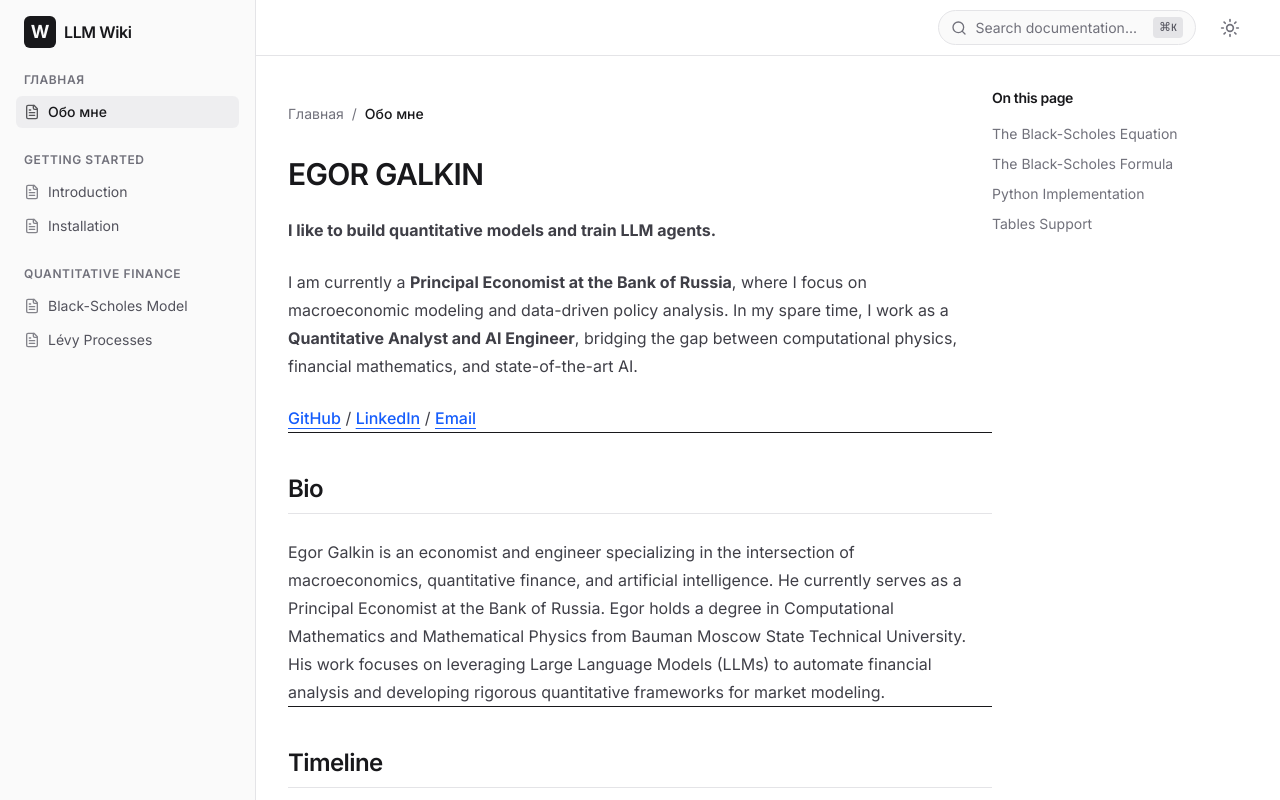
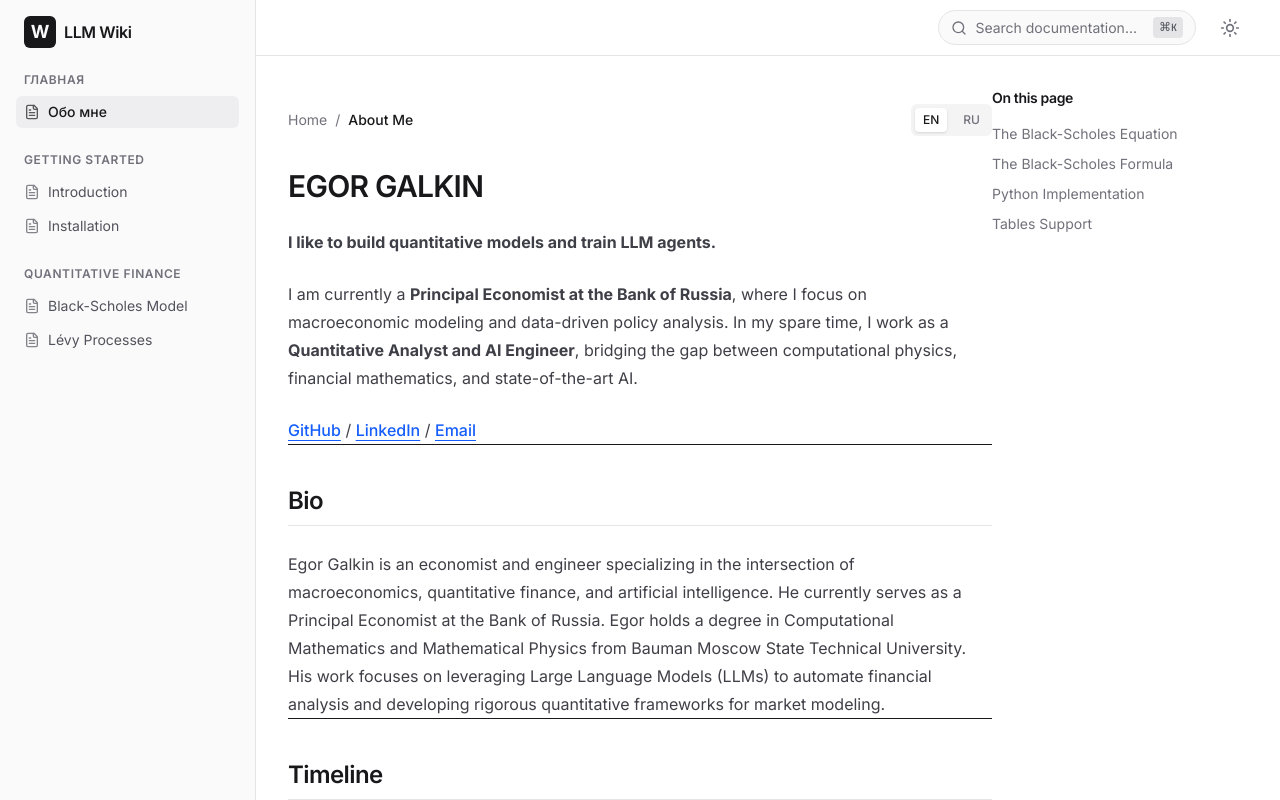
Before and after one commit to russiankendricklamar/LLM-Wiki, a React (Vite) app: page /#/ in a window 1280 px wide. Built offline with nearby package versions, Linux system fonts and the light colour scheme.

Commit message:
Add EN/RU versions and language toggle for About Me page

```diff
--- a/src/App.tsx
+++ b/src/App.tsx
@@ -3,9 +3,9 @@ import { HashRouter, Routes, Route, Navigate, useLocation } from 'react-router-d
 import { motion, AnimatePresence } from 'motion/react';
 import { PageLayout } from './components/PageLayout';
 import { MarkdownRenderer } from './components/MarkdownRenderer';
-import { aboutMeMarkdown, blackScholesMarkdown } from './data/mockData';
+import { aboutMeEn, aboutMeRu, blackScholesMarkdown } from './data/mockData';
 
-const PageContent = ({ category, title, content }: { category: string, title: string, content: string }) => (
+const PageContent = ({ category, title, content, children }: { category: string, title: string, content: string, children?: React.ReactNode }) => (
   <motion.div
     initial={{ opacity: 0, y: 15 }}
     animate={{ opacity: 1, y: 0 }}
@@ -13,21 +13,50 @@ const PageContent = ({ category, title, content }: { category: string, title: st
     transition={{ duration: 0.3, ease: "easeOut" }}
     className="max-w-3xl mx-auto"
   >
-    <div className="mb-8 flex items-center gap-2 text-sm text-zinc-500 dark:text-zinc-400">
-      <span>{category}</span>
-      <span>/</span>
-      <span className="text-zinc-900 dark:text-zinc-100 font-medium">{title}</span>
+    <div className="mb-8 flex items-center justify-between">
+      <div className="flex items-center gap-2 text-sm text-zinc-500 dark:text-zinc-400">
+        <span>{category}</span>
+        <span>/</span>
+        <span className="text-zinc-900 dark:text-zinc-100 font-medium">{title}</span>
+      </div>
+      {children}
     </div>
     <MarkdownRenderer content={content} />
   </motion.div>
 );
+
+const AboutPage = () => {
+  const [lang, setLang] = React.useState<'en' | 'ru'>('en');
+  return (
+    <PageContent
+      category="Home"
+      title={lang === 'en' ? 'About Me' : 'Обо мне'}
+      content={lang === 'en' ? aboutMeEn : aboutMeRu}
+    >
+      <div className="flex gap-2 bg-zinc-100 dark:bg-zinc-800 p-1 rounded-md text-xs font-medium">
+        <button
+          onClick={() => setLang('en')}
+          className={`px-2 py-1 rounded ${lang === 'en' ? 'bg-white dark:bg-zinc-700 shadow-sm text-zinc-900 dark:text-zinc-100' : 'text-zinc-500 hover:text-zinc-700 dark:hover:text-zinc-300'}`}
+        >
+          EN
+        </button>
+        <button
+          onClick={() => setLang('ru')}
+          className={`px-2 py-1 rounded ${lang === 'ru' ? 'bg-white dark:bg-zinc-700 shadow-sm text-zinc-900 dark:text-zinc-100' : 'text-zinc-500 hover:text-zinc-700 dark:hover:text-zinc-300'}`}
+        >
+          RU
+        </button>
+      </div>
+    </PageContent>
+  );
+};
 
 const AnimatedRoutes = () => {
   const location = useLocation();
   return (
     <AnimatePresence mode="wait">
       <Routes location={location} key={location.pathname}>
-        <Route path="/" element={<PageContent category="Главная" title="Обо мне" content={aboutMeMarkdown} />} />
+        <Route path="/" element={<AboutPage />} />
         <Route path="/finance/black-scholes" element={<PageContent category="Quantitative Finance" title="Black-Scholes Model" content={blackScholesMarkdown} />} />
         <Route path="*" element={<Navigate to="/" replace />} />
       </Routes>
--- a/src/data/mockData.ts
+++ b/src/data/mockData.ts
@@ -1,4 +1,4 @@
-export const aboutMeMarkdown = `
+export const aboutMeEn = `
 # EGOR GALKIN
 
 **I like to build quantitative models and train LLM agents.**
@@ -43,6 +43,53 @@ Egor Galkin is an economist and engineer specializing in the intersection of mac
 
 - **Reading**: Sci-fi, Macro-history, Technical papers.
 - **Interests**: Physics, Chess, Complexity science.
+`;
+
+export const aboutMeRu = `
+# ГАЛКИН ЕГОР
+
+**Я строю количественные модели и обучаю LLM-агентов.**
+
+В настоящее время я — **главный экономист в Банке России**, где занимаюсь макроэкономическим моделированием и анализом данных для экономической политики. В свободное время я работаю как **количественный аналитик и AI-инженер**, объединяя вычислительную физику, финансовую математику и современные технологии ИИ.
+
+[GitHub](https://github.com/russiankendricklamar) / [LinkedIn](https://www.linkedin.com/in/russiankendricklamar/?locale=ru) / [Email](mailto:egor@example.com)
+
+---
+
+## Биография
+
+Егор Галкин — экономист и инженер, специализирующийся на стыке макроэкономики, количественных финансов и искусственного интеллекта. Занимает должность главного экономиста в Банке России. Окончил МГТУ им. Н. Э. Баумана по специальности «Вычислительная математика и математическая физика». Его работа сосредоточена на использовании больших языковых моделей (LLM) для автоматизации финансового анализа и разработке строгих количественных фреймворков для моделирования рынков.
+
+---
+
+## Таймлайн
+
+- **2023 – Наст. время**: **Главный экономист**, Банк России. Макромоделирование и экономические исследования.
+- **2021 – 2023**: **Quantitative Researcher**. Глубокое изучение стохастического исчисления и моделирования волатильности.
+- **2017 – 2021**: **Студент**, МГТУ им. Н. Э. Баумана. Кафедра «Вычислительная математика и математическая физика» (ФН-11).
+
+---
+
+## Проекты и интересы
+
+- **LLM Wiki**: Персональная база знаний по ИИ и количественным финансам.
+- **AI в финансах**: Исследование того, как LLM (Claude, Gemini, Phi-4) могут интерпретировать макроэкономические протоколы.
+- **Квантовая физика**: Изучение вычислительных параллелей между квантовой механикой и производными финансовыми инструментами.
+
+---
+
+## Стек технологий
+
+- **Модели**: Anthropic (Claude 3.5 Sonnet), Gemini 2.0, Phi-4.
+- **Инструменты**: Python (Pandas, PyTorch, QuantLib), TypeScript, Perplexity.
+- **Методологии**: Численные методы, Стохастическое исчисление, RAG, AI-агенты.
+
+---
+
+## Разное
+
+- **Чтение**: Научная фантастика, Макроистория, Технические статьи.
+- **Интересы**: Физика, Шахматы, Наука о сложности.
 `;
 
 
```
